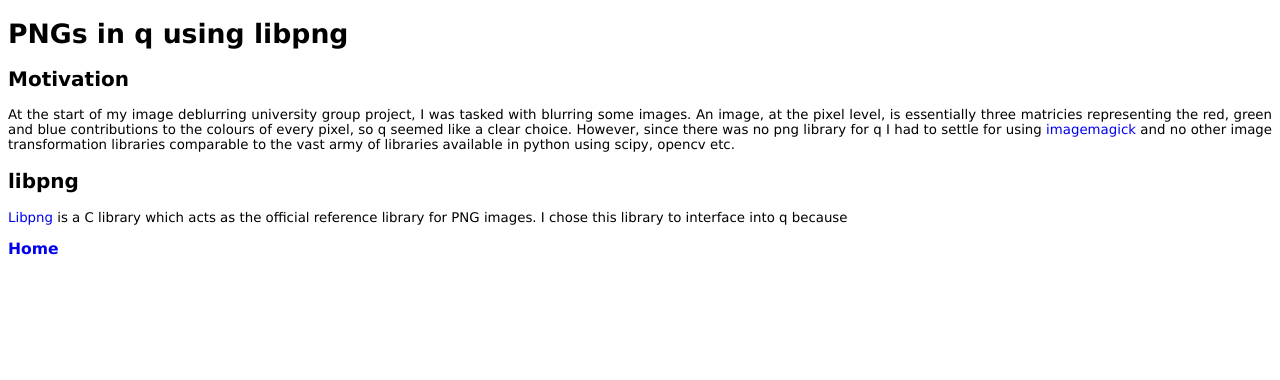
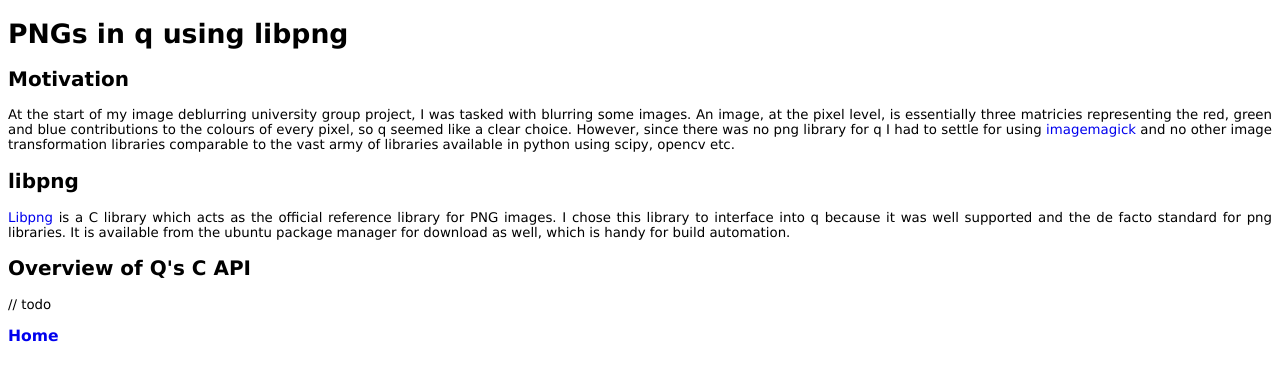
Before and after one commit to robknows/website-deploy, a plain HTML site: page my-boring-website/posts/qng.html in a window 1280 px wide. Drawn offline with Linux system fonts and the light colour scheme; files that its build step writes are made by us from their sources.

Commit message:
Fixed stub

```diff
--- a/my-boring-website/posts/qng.html
+++ b/my-boring-website/posts/qng.html
@@ -15,7 +15,11 @@
 <p>
   <a href="http://www.libpng.org/pub/png/libpng.html">Libpng</a> is a C library
   which acts as the official reference library for PNG images. I chose this
-  library to interface into q because
+  library to interface into q because it was well supported and the de facto
+  standard for png libraries. It is available from the ubuntu package manager
+  for download as well, which is handy for build automation.
 </p>
+<h2>Overview of Q's C API</h2>
+<p>// todo</p>
 <h3><a href="../index">Home</a></h3></body>
 <html>
```
